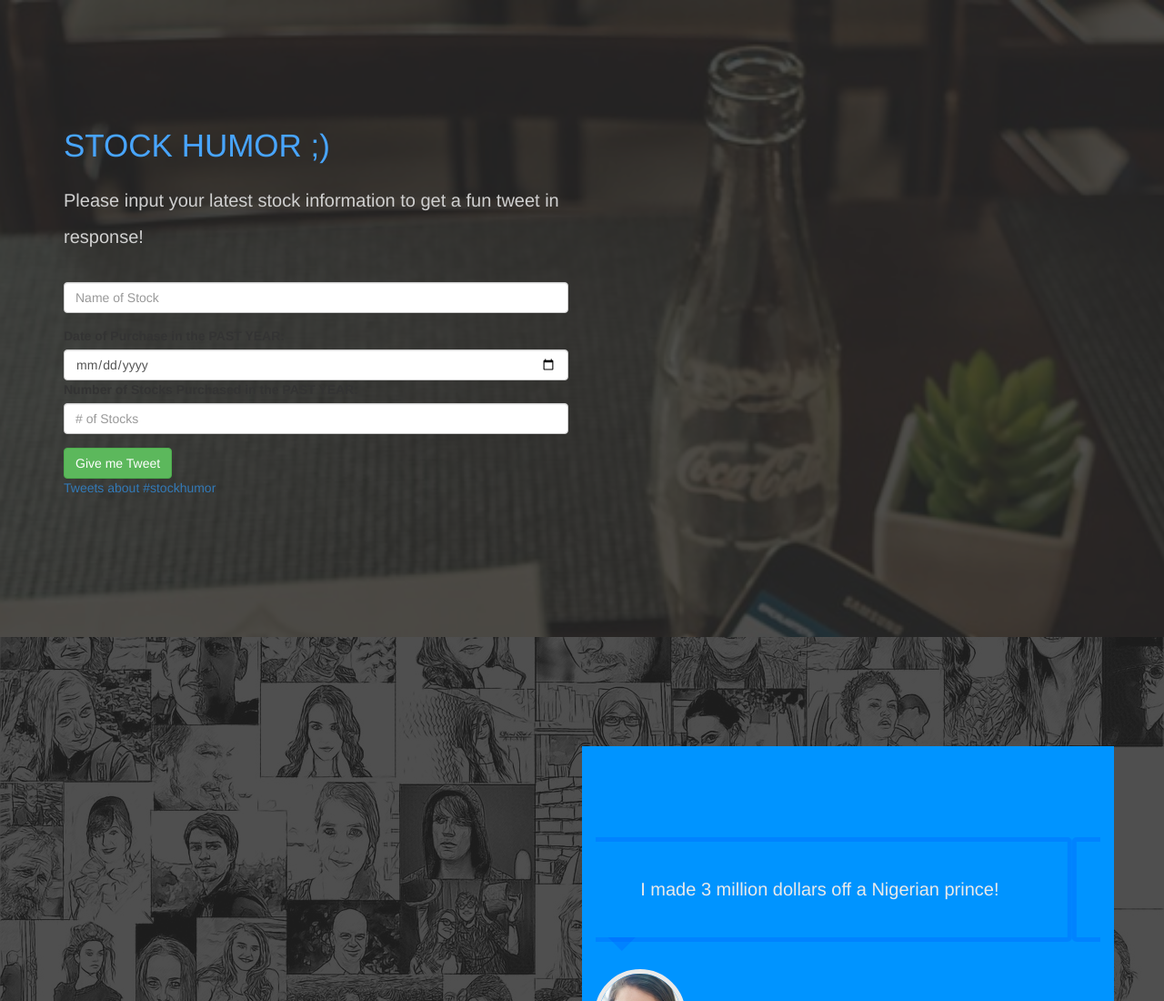
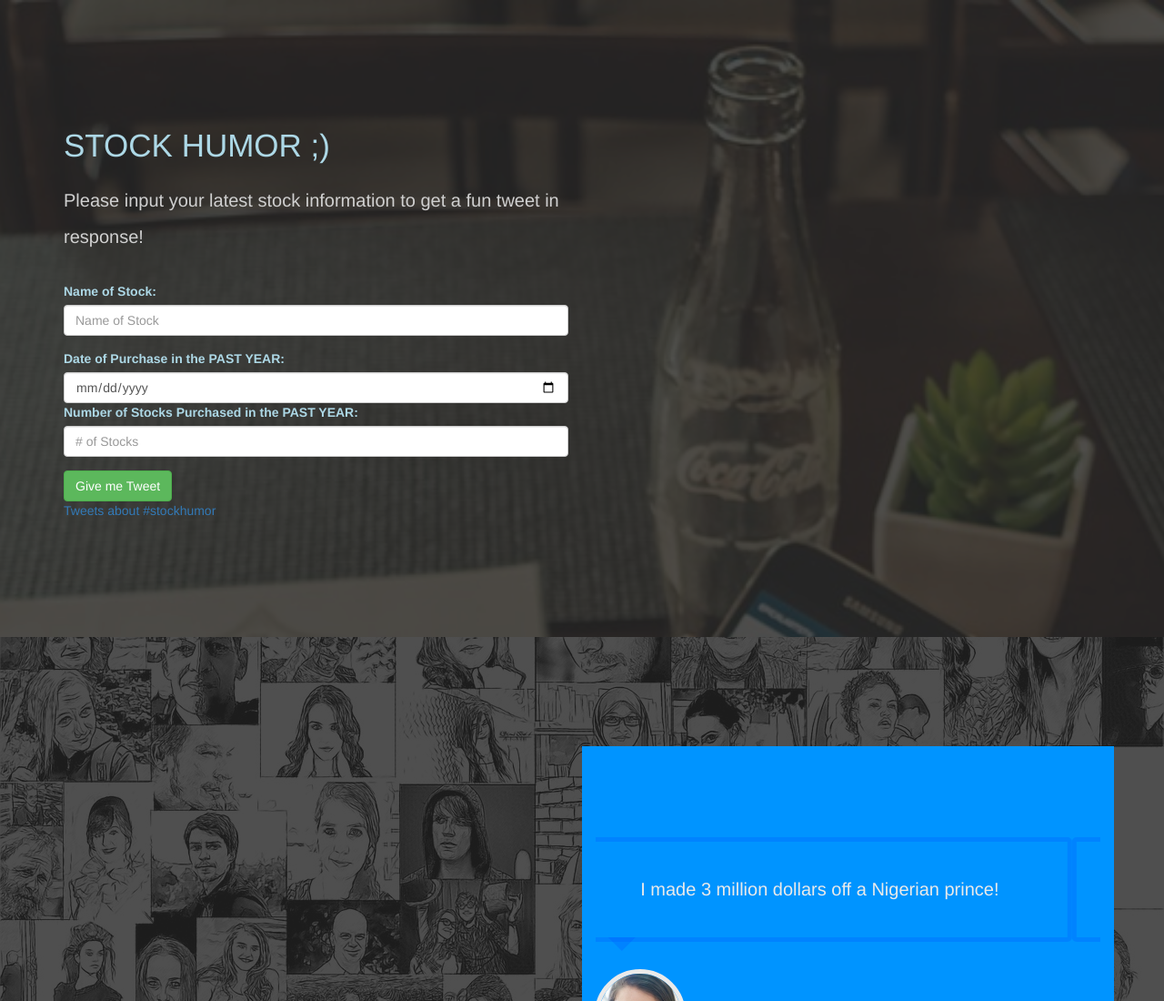
Before and after one commit to TauqirA/StockHumor, a plain HTML site: page index.html in a window 1280 px wide. Shown: the top 1100 px of the page at 91% size. Drawn offline with nearby package versions, Linux system fonts and the light colour scheme.

Commit message:
Minor Changes

```diff
--- a/index.html
+++ b/index.html
@@ -29,8 +29,8 @@
         <div class="overlay">
             <div class="container">
                 <div class="row scroll-me" >
-                      <div class="col-lg-6 col-md-6 col-sm-6 col-xs-12">
-                          <h1 >Stock Humor ;)</h1>
+                      <div class="col-lg-6 col-md-6 col-sm-6 col-xs-12 ">
+                          <h1 ><font color="lightblue">Stock Humor ;)</font></h1>
                     <h4>
                         Please input your latest stock information to get a fun
 						tweet in response!
@@ -39,15 +39,15 @@
 
 
 						<form>
-							<div class="form-group">
+							<div class="form-group"> <label for="name"><font color="lightblue">Name of Stock:</font></label>
 								<input type="text" class="form-control" id="name" placeholder="Name of Stock">
 							  </div>
 
 							  <div class="form-group">
-								<label for="date">Date of Purchase in the PAST YEAR:</label>
+								<label for="date"><font color="lightblue">Date of Purchase in the PAST YEAR:</font></label>
 								<input type="date" class="form-control" id="dop">
 
-							  <div class="form-group"> <label for="number">Number of Stocks Purchased in the PAST YEAR:</label>
+							  <div class="form-group"> <label for="number"><font color="lightblue">Number of Stocks Purchased in the PAST YEAR:</font></label>
 								<input type="number" class="form-control" id="stocks" placeholder="# of Stocks">
 							  </div>
 
```
